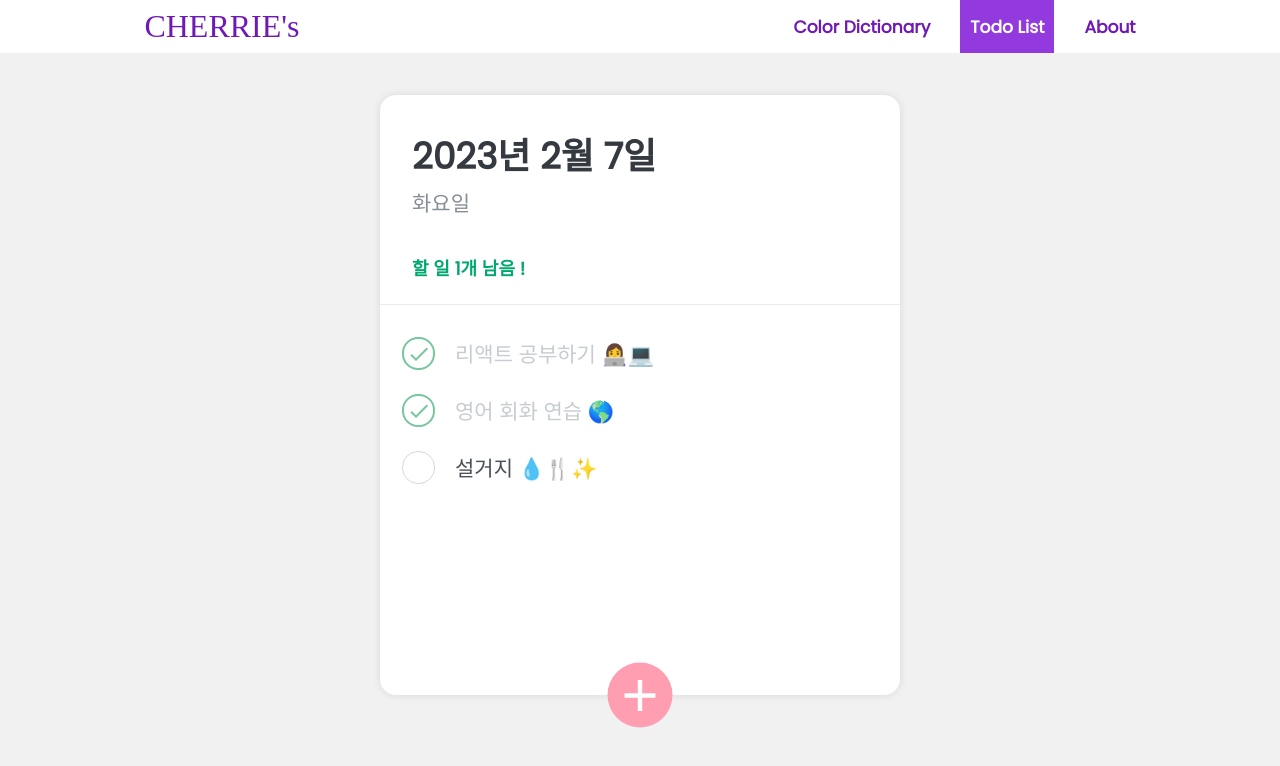
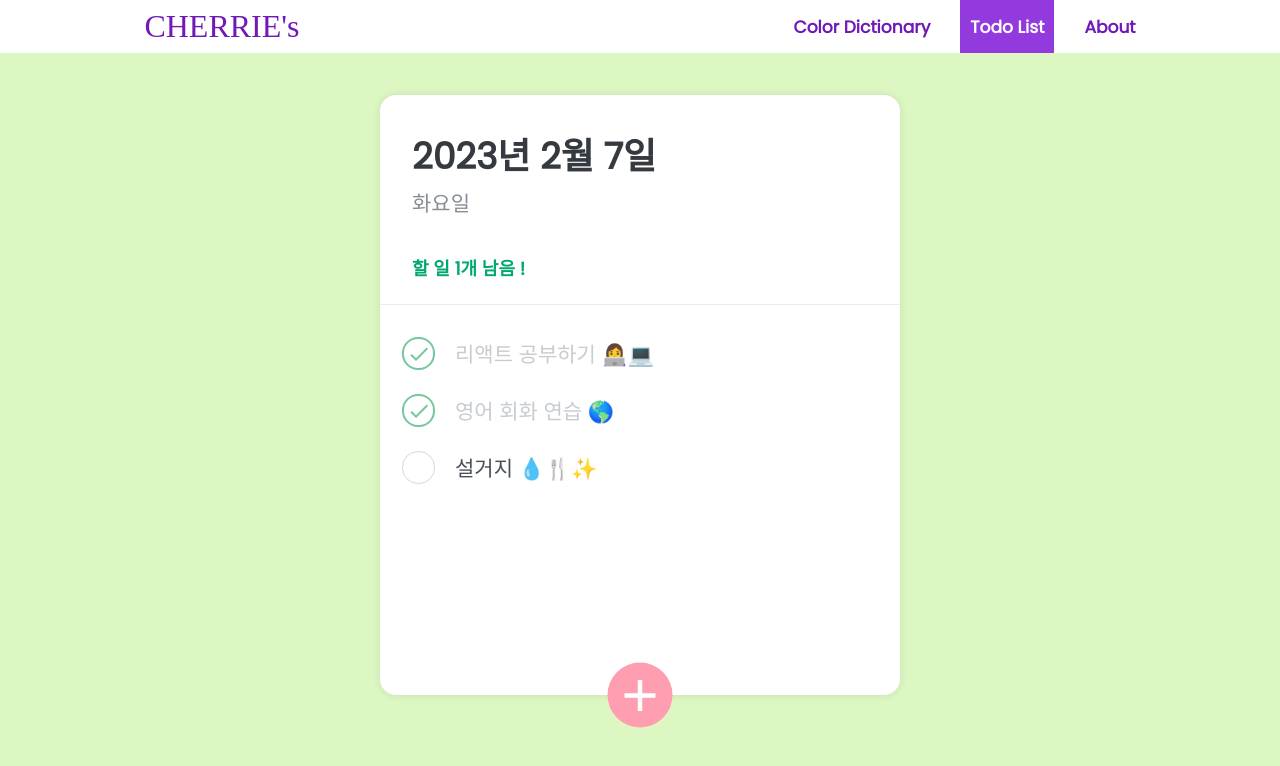
Before and after one commit to cherrie-k/React-Mini-Project, a React (Create React App) app: page /todo in a window 1280 px wide. Shown: the top 766 px of the page. Built offline with nearby package versions, Linux system fonts and the light colour scheme; a web font is replaced by a local one.

Commit message:
Fix: fix background-color reset problem on each page

```diff
--- a/src/App.js
+++ b/src/App.js
@@ -9,14 +9,23 @@ import Contact from "./components/Contacts/Contact";
 import Todo from "./components/Todos/Todo";
 import About from "./components/Abouts/About";
 
-import "./App.css";
+// import "./App.css";
 
 // 글로벌 스타일로 페이지 전체 설정 가능
 const GlobalStyle = createGlobalStyle`
+
+  html{
+    width: 100%;
+    height: 100%;
+  }
+
   body{
-    background: #f1f1f1;  // #e6e6fa(연보라 eaeaf6); fff1f1(연핑크)}
+    //background: #f1f1f1;  // #e6e6fa(연보라 eaeaf6); fff1f1(연핑크)}
+    //background-color: var(--bodyColor);
     font-family: 'Poppins', sans-serif;
     font-size: 16px;
+    width: 100%;
+    height: 100%;
   };
 `;
 
--- a/src/components/Abouts/About.js
+++ b/src/components/Abouts/About.js
@@ -1,20 +1,18 @@
-import { createGlobalStyle } from "styled-components";
+import React from "react";
 import ContentBox from "./ContentBox";
 
-const GlobalStyle = createGlobalStyle`
-  body{
-    background-image: url("img/sit-pic.jpg");
-    // background-image: url("img/sky4.jpg");
+// 페이지별로 body color 다르게 해줌
+// import setBodyImage from "../../setBodyImage";
+import setBodyColor from "../../setBodyColor";
 
-    background-size: cover;
+export default class About extends React.Component {
+  render() {
+    // setBodyImage({ image: `url("img/sit-pic.jpg")` });
+    setBodyColor({ color: "linear-gradient(#9fd7e9, #fcd7d6)" }); //skyblue, pink
+    return (
+      <>
+        <ContentBox />
+      </>
+    );
   }
-`;
-
-export default function About() {
-  return (
-    <>
-      <GlobalStyle />
-      <ContentBox />
-    </>
-  );
 }
--- a/src/components/Abouts/ContentBox.js
+++ b/src/components/Abouts/ContentBox.js
@@ -17,7 +17,7 @@ const ContentBoxBlock = styled.div`
   margin: 10px auto;
   margin-top: 32px;
   padding: 60px 70px;
-  background-color: rgba(255, 255, 255, 0.92);
+  background-color: rgba(255, 255, 255, 0.85);
 
   #box1 {
     grid-area: box1;
--- a/src/components/Contacts/Contact.js
+++ b/src/components/Contacts/Contact.js
@@ -7,6 +7,8 @@ import { ColorChipItem } from "./ColorChip";
 
 import update from "react-addons-update";
 import ContactShow from "./ContactShow";
+// 페이지별로 body color 다르게 해줌
+import setBodyColor from "../../setBodyColor";
 
 export default class Contact extends React.Component {
   constructor(props) {
@@ -124,6 +126,7 @@ export default class Contact extends React.Component {
   }
 
   render() {
+    setBodyColor({ color: "#f1f1f1" });
     const mapToComponents = (data) => {
       data.sort((a, b) => {
         return a.name > b.name;
--- a/src/components/Todos/Todo.js
+++ b/src/components/Todos/Todo.js
@@ -5,20 +5,16 @@ import TodoList from "./TodoList";
 import TodoCreate from "./TodoCreate";
 import { TodoProvider } from "./TodoContext";
 
-import { createGlobalStyle } from "styled-components";
+// 페이지별로 body color 다르게 해줌
+import setBodyColor from "../../setBodyColor";
 
-// 글로벌 스타일로 페이지 전체 설정 가능
-const GlobalStyle = createGlobalStyle`
-  body{
-    background: #ddf7c3;// f9f2b3 f8f3d0 노랑 cef3b9  d6f5c5 연두
-  }
-`;
+// 색깔 정신 없는 애들 고치기
 
 export default class Todo extends React.Component {
   render() {
+    setBodyColor({ color: "#ddf7c3" });
     return (
       <TodoProvider>
-        <GlobalStyle />
         <TodoTemplate>
           <TodoHead />
           <TodoList />
--- a/src/components/Todos/TodoTemplate.js
+++ b/src/components/Todos/TodoTemplate.js
@@ -9,7 +9,7 @@ const TodoTemplateBlock = styled.div`
   height: 600px; /*height 좀 다름*/
 
   position: relative;
-  background: white;
+  background: #fff;
   border-radius: 16px; // 둥근 네모로 만들어줌. 얘랑 TodoCreate.js의 InsertForm의 border radius랑 맞춰줘야함!
   box-shadow: 0 0 8px 0 rgba(0, 0, 0, 0.1); // 이거 0.1 대신 0.04정도로도 바꿔보기
 
--- a/src/index.css
+++ b/src/index.css
@@ -13,3 +13,13 @@ code {
   font-family: source-code-pro, Menlo, Monaco, Consolas, "Courier New",
     monospace;
 }
+
+:root {
+  /* --bodyImage: "img/sky4.jpg";*/
+  --bodyColor: "#f1f1f1";
+}
+
+body {
+  /* background-image: var(--bodyImage); */
+  background: var(--bodyColor);
+}
--- /dev/null
+++ b/src/setBodyColor.js
@@ -0,0 +1,14 @@
+/* 페이지별로 body color 다르게 설정해주는 함수.
+SPA에서 body element는 하나뿐임.
+styled-components에서 제공해주는 global style 어쩌구로 body 색 지정 가능하긴 하는데,
+막상 사이트 deploy 해보면 원하는대로 동적으로 동작하지 않는 경우가 많음.
+그래서 이 방법으로 페이지마다 body color을 바꿔줌!
+
+참고로 root는 index.css에 들어있음!
+
+참고링크: https://dev.to/murtuzaalisurti/setting-background-color-of-body-dynamically-in-react-38k5
+*/
+
+export default function setBodyColor({ color }) {
+  document.documentElement.style.setProperty("--bodyColor", color);
+}
--- /dev/null
+++ b/src/setBodyImage.js
@@ -0,0 +1,10 @@
+// setBodyColor와 동일한 역할을 한다.
+
+// 한 번 About page에 다녀오면 다른 pages들의 background들도
+// color가 아닌 image로 바껴있는 버그가 생겨 일단 유배 시켜둠.
+
+/*
+export default function setBodyImage({ image }) {
+  document.documentElement.style.setProperty("--bodyImage", image);
+}
+*/
--- a/src/styles/styles.css
+++ b/src/styles/styles.css
@@ -6,10 +6,12 @@
 
 body {
   margin: 0;
+  padding: 0;
 }
 
 .container {
-  margin: 1rem;
+  margin: 0;
+  padding: 0;
 }
 
 .nav {
```
